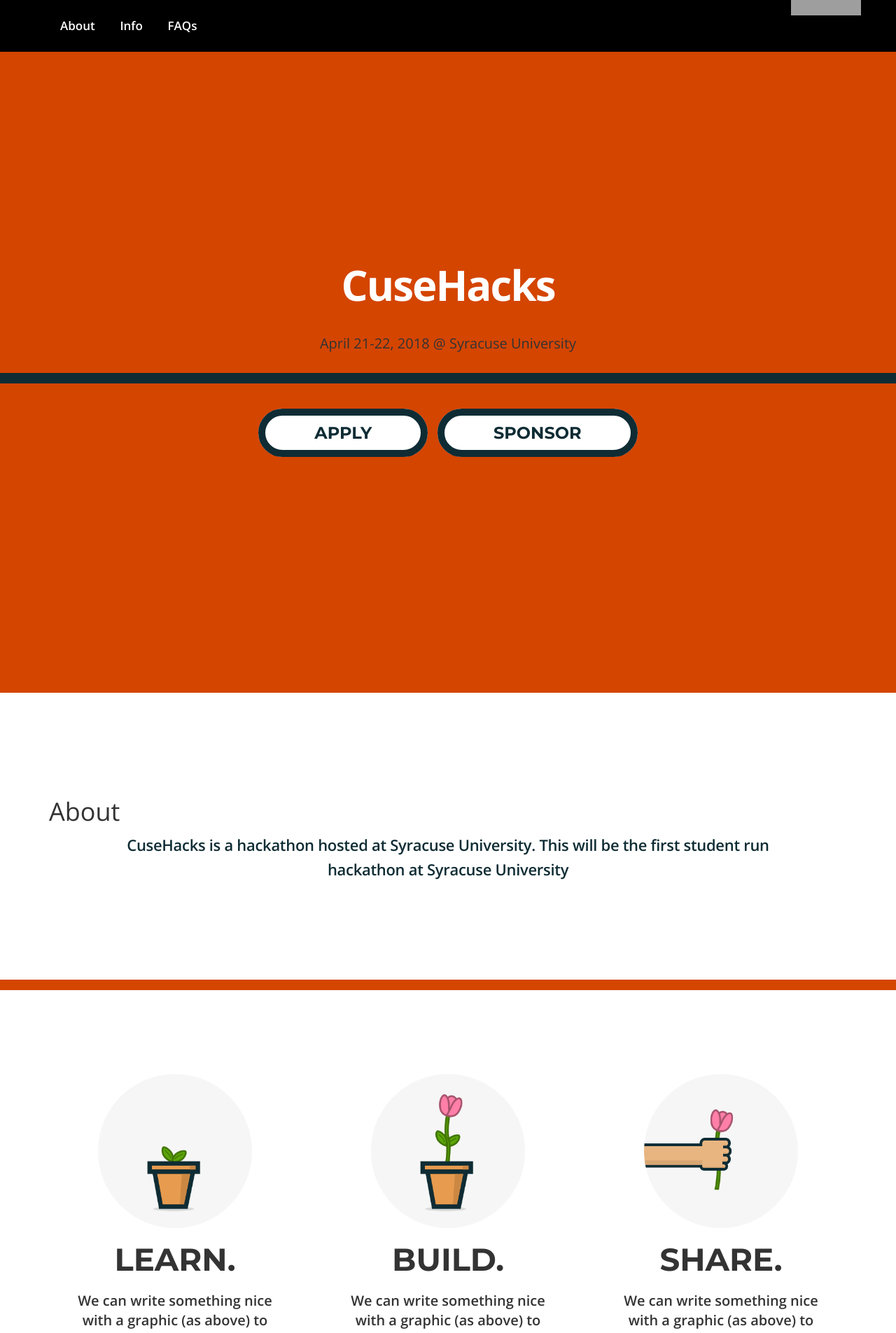
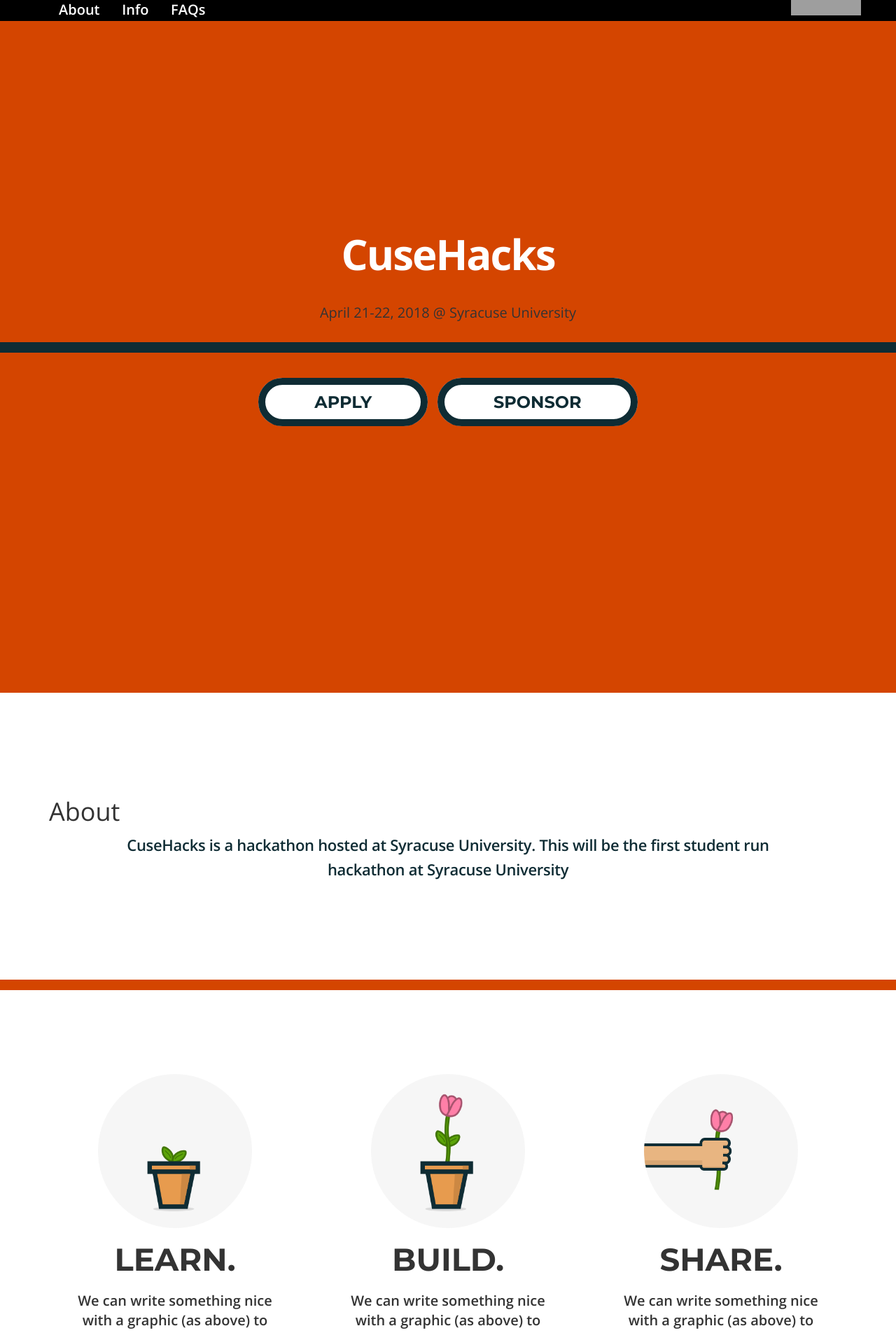
Before and after one commit to innovateorange/cusehacks, a Jekyll site: the page built from index.html, in a window 1280 px wide. Shown: the top 1905 px of the page at 70% size. Built offline with Jekyll 4.4.1, drawn with Linux system fonts in a browser that asks for light colours; nearby versions of some CDN libraries; grey boxes are pictures that could not be loaded.

Commit message:
changed nav bar

```diff
--- a/css/original.css
+++ b/css/original.css
@@ -66,16 +66,15 @@
 
 .hero .hero-header{
   background-color: #000;
-  padding-top: 25px;
-  padding-bottom: 25px;
+  height: 30px
 
 }
 
 .hero .nav-item{
   color: #fff;
   align-items: center;
-  font-size: 17px;
-  padding: 14px 16px;
+  font-size: 20px;
+  padding: 14px;
 }
 
 .hero .wrapper {
```
